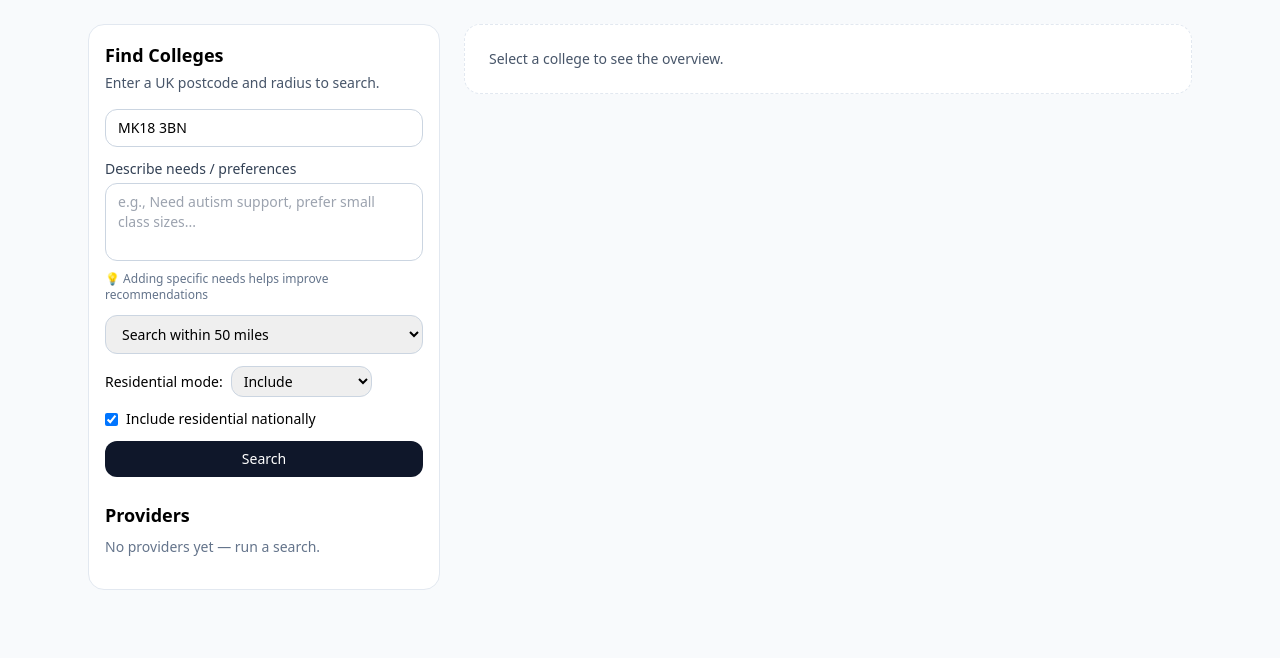
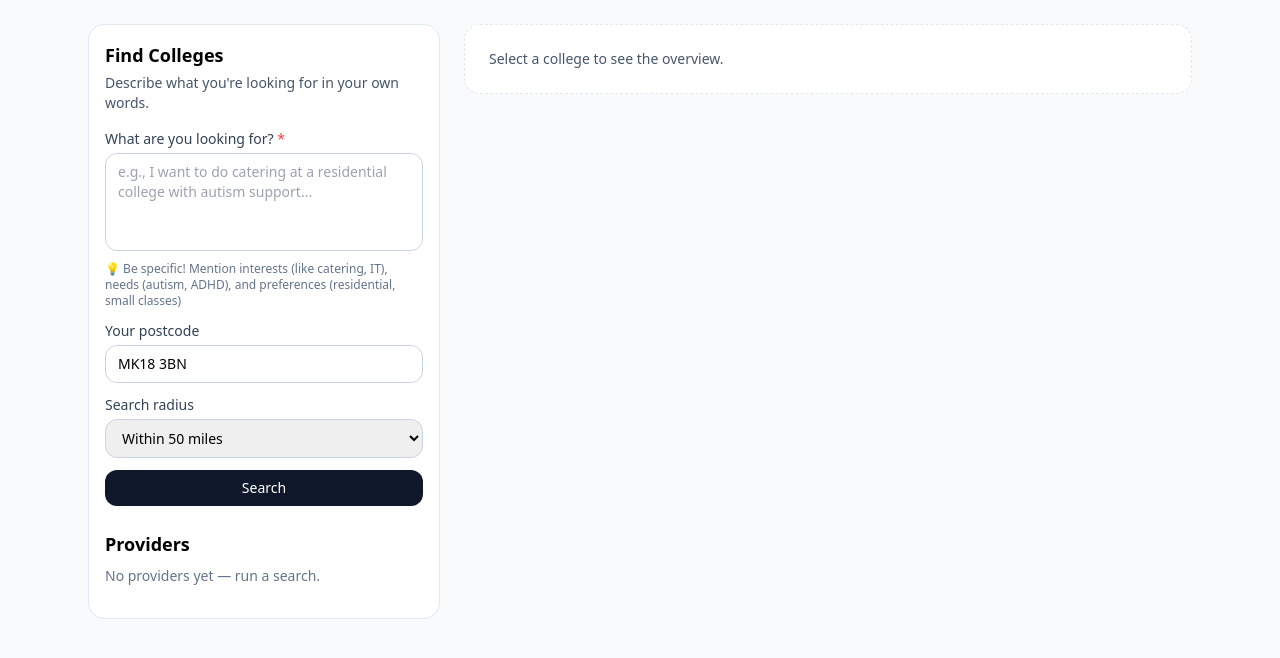
Before and after one commit to mikepotts/sen-college-frontend, a React (Vite) app: page / in a window 1280 px wide. Shown: the top 658 px of the page. Built offline with nearby package versions, Linux system fonts and the light colour scheme.

Commit message:
Simplify search UI and add GenAI match reason display
Co-authored-by: mikepotts <18602556+mikepotts@users.noreply.github.com>

```diff
--- a/src/App.jsx
+++ b/src/App.jsx
@@ -4,14 +4,12 @@ import { API_BASE } from "./lib/config.js";
 
 export default function App() {
   // -----------------------------
-  // Search form state
+  // Search form state - simplified for GenAI-driven matching
   // -----------------------------
   const [postcode, setPostcode] = React.useState(() =>
     localStorage.getItem("postcode") || "MK18 3BN"
   );
   const [radius, setRadius] = React.useState(50);
-  const [resMode, setResMode] = React.useState("include"); // exclude | include | only
-  const [resNational, setResNational] = React.useState(true);
   const [prompt, setPrompt] = React.useState(() =>
     localStorage.getItem("prompt") || ""
   );
@@ -25,7 +23,7 @@ export default function App() {
   const [selectedProviderId, setSelectedProviderId] = React.useState(null);
 
   // -----------------------------
-  // Fetcher: load providers
+  // Fetcher: load providers with GenAI-driven matching
   // -----------------------------
   async function loadInstant() {
     try {
@@ -35,11 +33,9 @@ export default function App() {
       const url = new URL(`${API_BASE}/instant`);
       url.searchParams.set("postcode", postcode);
       url.searchParams.set("radius_miles", String(radius));
-      url.searchParams.set("target_count", "10");
-      url.searchParams.set("residential_mode", resMode);
-      url.searchParams.set("national_for_residential", String(resNational));
+      url.searchParams.set("target_count", "20");
 
-      // Only include prompt if non-empty
+      // Send prompt (primary input for GenAI intent extraction)
       if (prompt.trim()) {
         url.searchParams.set("prompt", prompt);
       }
@@ -47,11 +43,8 @@ export default function App() {
       const res = await fetch(url.toString());
       const data = await res.json();
 
-      // Combine local NR + residential results
-      const allDossiers = [
-        ...(data.instant_dossiers || []),
-        ...(data.residential_results || []),
-      ];
+      // Use the providers array from the new API response format
+      const allDossiers = data.providers || [];
 
       // Build provider list
       const pList = allDossiers.map((d) => ({
@@ -59,7 +52,7 @@ export default function App() {
         name: d.provider.name,
       }));
 
-      // Create ID → dossier map
+      // Create ID → dossier map
       const map = {};
       allDossiers.forEach((d) => (map[d.provider.provider_id] = d));
 
@@ -106,7 +99,7 @@ export default function App() {
             {/* Search Controls */}
             <h1 className="text-lg font-semibold">Find Colleges</h1>
             <p className="text-sm text-slate-600 mt-1">
-              Enter a UK postcode and radius to search.
+              Describe what you're looking for in your own words.
             </p>
 
             {/* --------------------- */}
@@ -119,72 +112,58 @@ export default function App() {
               }}
               className="mt-4 grid grid-cols-1 gap-3"
             >
-              {/* Postcode input */}
-              <input
-                value={postcode}
-                onChange={(e) => setPostcode(e.target.value)}
-                placeholder="UK postcode e.g. MK18 3BN"
-                className="rounded-xl border border-slate-300 px-3 py-2 text-sm"
-              />
-
-              {/* Prompt input */}
+              {/* Prompt input - PRIMARY INPUT */}
               <div>
                 <label className="text-sm font-medium text-slate-700 block mb-1">
-                  Describe needs / preferences
+                  What are you looking for? <span className="text-red-500">*</span>
                 </label>
                 <textarea
                   value={prompt}
                   onChange={(e) => setPrompt(e.target.value)}
-                  placeholder="e.g., Need autism support, prefer small class sizes..."
+                  placeholder="e.g., I want to do catering at a residential college with autism support..."
                   className="rounded-xl border border-slate-300 px-3 py-2 text-sm w-full resize-none"
-                  rows={3}
+                  rows={4}
                 />
                 <p className="text-xs text-slate-500 mt-1">
-                  <span aria-label="Tip">💡</span> Adding specific needs helps improve recommendations
+                  💡 Be specific! Mention interests (like catering, IT), needs (autism, ADHD), and preferences (residential, small classes)
                 </p>
               </div>
 
+              {/* Postcode input */}
+              <div>
+                <label className="text-sm font-medium text-slate-700 block mb-1">
+                  Your postcode
+                </label>
+                <input
+                  value={postcode}
+                  onChange={(e) => setPostcode(e.target.value)}
+                  placeholder="UK postcode e.g. MK18 3BN"
+                  className="rounded-xl border border-slate-300 px-3 py-2 text-sm w-full"
+                />
+              </div>
+
               {/* Radius selector */}
-              <select
-                value={radius}
-                onChange={(e) => setRadius(parseInt(e.target.value, 10))}
-                className="rounded-xl border border-slate-300 px-3 py-2 text-sm"
-              >
-                {[30, 40, 50, 80, 100, 150, 200].map((m) => (
-                  <option key={m} value={m}>
-                    Search within {m} miles
-                  </option>
-                ))}
-              </select>
-
-              {/* Residential mode */}
-              <label className="text-sm flex items-center gap-2">
-                Residential mode:
+              <div>
+                <label className="text-sm font-medium text-slate-700 block mb-1">
+                  Search radius
+                </label>
                 <select
-                  value={resMode}
-                  onChange={(e) => setResMode(e.target.value)}
-                  className="rounded-xl border border-slate-300 px-2 py-1 text-sm"
+                  value={radius}
+                  onChange={(e) => setRadius(parseInt(e.target.value, 10))}
+                  className="rounded-xl border border-slate-300 px-3 py-2 text-sm w-full"
                 >
-                  <option value="exclude">Exclude</option>
-                  <option value="include">Include</option>
-                  <option value="only">Only residential</option>
+                  {[30, 40, 50, 80, 100, 150, 200].map((m) => (
+                    <option key={m} value={m}>
+                      Within {m} miles
+                    </option>
+                  ))}
                 </select>
-              </label>
-
-              {/* National for residential */}
-              <label className="text-sm flex items-center gap-2">
-                <input
-                  type="checkbox"
-                  checked={resNational}
-                  onChange={(e) => setResNational(e.target.checked)}
-                />
-                Include residential nationally
-              </label>
+              </div>
 
               {/* Submit button */}
               <button
                 type="submit"
-                className="rounded-xl bg-slate-900 text-white px-3 py-2 text-sm"
+                className="rounded-xl bg-slate-900 text-white px-3 py-2 text-sm font-medium hover:bg-slate-800 transition-colors"
               >
                 Search
               </button>
--- a/src/components/InstantDossierPanel.jsx
+++ b/src/components/InstantDossierPanel.jsx
@@ -121,6 +121,14 @@ export default function InstantDossierPanel({
             </p>
 
             <div className="flex flex-wrap gap-2 mt-2">
+              {/* Display match_reasons as badges if available */}
+              {(dossier?.match_reasons ?? []).map((reason, idx) => (
+                <Badge key={idx} variant="default" className="rounded-xl bg-blue-100 text-blue-800 border-blue-200">
+                  {reason}
+                </Badge>
+              ))}
+
+              {/* Legacy badges */}
               {(dossier?.badges ?? []).map((b) => (
                 <Badge key={b} variant="secondary" className="rounded-xl">
                   {b}
@@ -165,14 +173,53 @@ export default function InstantDossierPanel({
 
           <Separator className="my-4" />
 
+          {/* Inferred Intent - NEW for GenAI matching */}
+          {dossier?.inferred_intent && (
+            <>
+              <section className="mb-5">
+                <div className="flex items-center gap-2 mb-2">
+                  <Sparkles className="h-4 w-4 text-slate-600" />
+                  <h3 className="font-semibold text-base">What we understood from your search</h3>
+                </div>
+                <div className="rounded-xl border border-slate-200 bg-slate-50 p-3">
+                  {dossier.inferred_intent.residential && (
+                    <div className="text-sm text-slate-700 mb-2">
+                      <span className="font-medium">Residential:</span>{" "}
+                      <span className="capitalize">{dossier.inferred_intent.residential}</span>
+                    </div>
+                  )}
+                  {dossier.inferred_intent.vocational_areas?.length > 0 && (
+                    <div className="text-sm text-slate-700 mb-2">
+                      <span className="font-medium">Vocational interests:</span>{" "}
+                      {dossier.inferred_intent.vocational_areas.map(v => v.replace(/_/g, ' ')).join(', ')}
+                    </div>
+                  )}
+                  {dossier.inferred_intent.send_needs?.length > 0 && (
+                    <div className="text-sm text-slate-700 mb-2">
+                      <span className="font-medium">SEND needs:</span>{" "}
+                      {dossier.inferred_intent.send_needs.map(s => s.replace(/_/g, ' ')).join(', ')}
+                    </div>
+                  )}
+                  {dossier.inferred_intent.target_settings?.length > 0 && (
+                    <div className="text-sm text-slate-700">
+                      <span className="font-medium">Looking for:</span>{" "}
+                      {dossier.inferred_intent.target_settings.map(s => s.replace(/_/g, ' ')).join(', ')}
+                    </div>
+                  )}
+                </div>
+              </section>
+
+              <Separator className="my-4" />
+            </>
+          )}
+
           {/* Why it matches */}
           <section className="mb-5">
             <h3 className="font-semibold text-base mb-2">
               Why this college may suit your young person
             </h3>
             <p className="text-sm text-slate-600 mb-3">
-              This match is based on interests and support needs. SEND
-              suitability is prioritised by default unless you change it.
+              This match is based on your search and the provider's characteristics.
             </p>
 
             <ul className="space-y-2">
```
